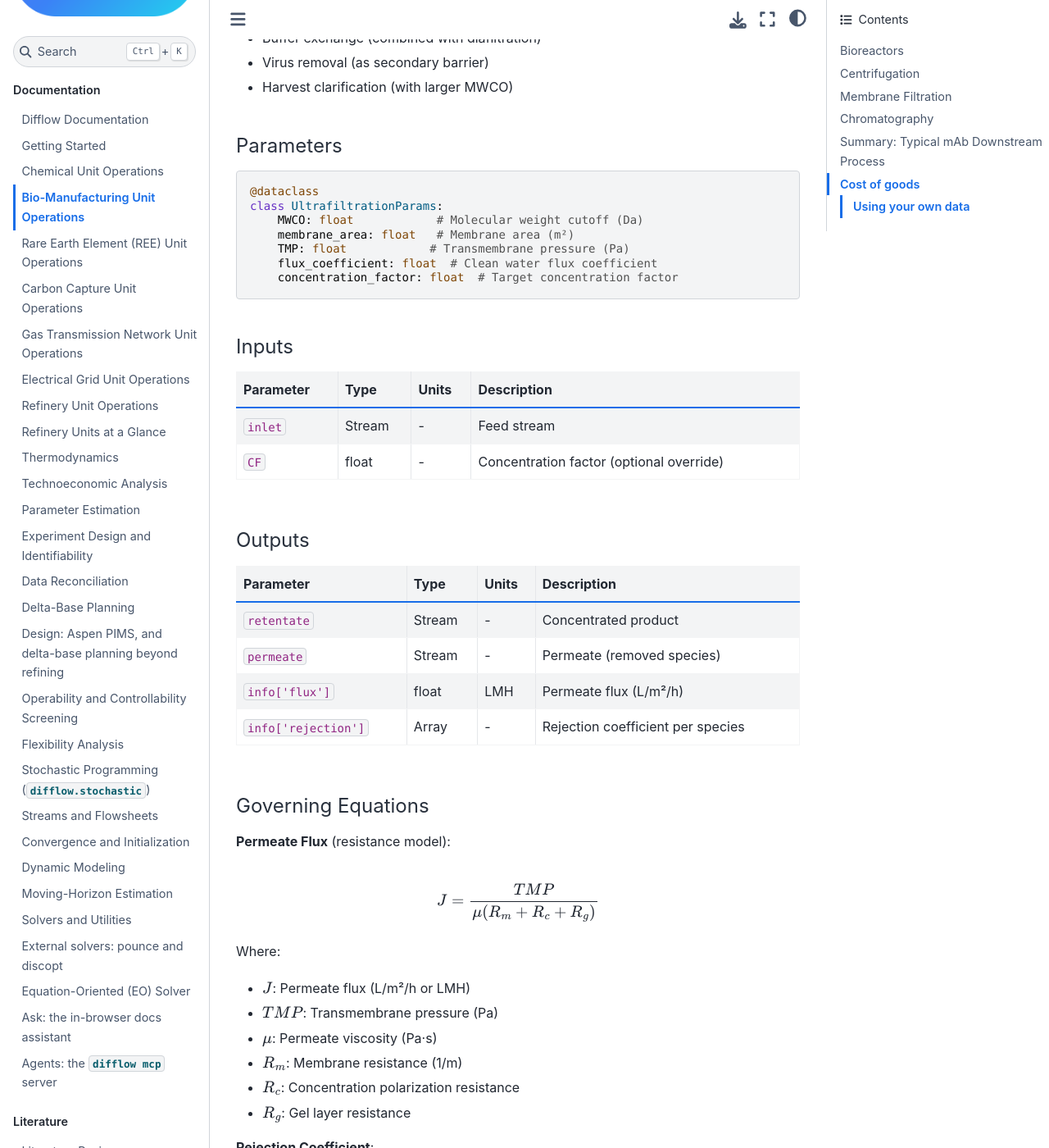
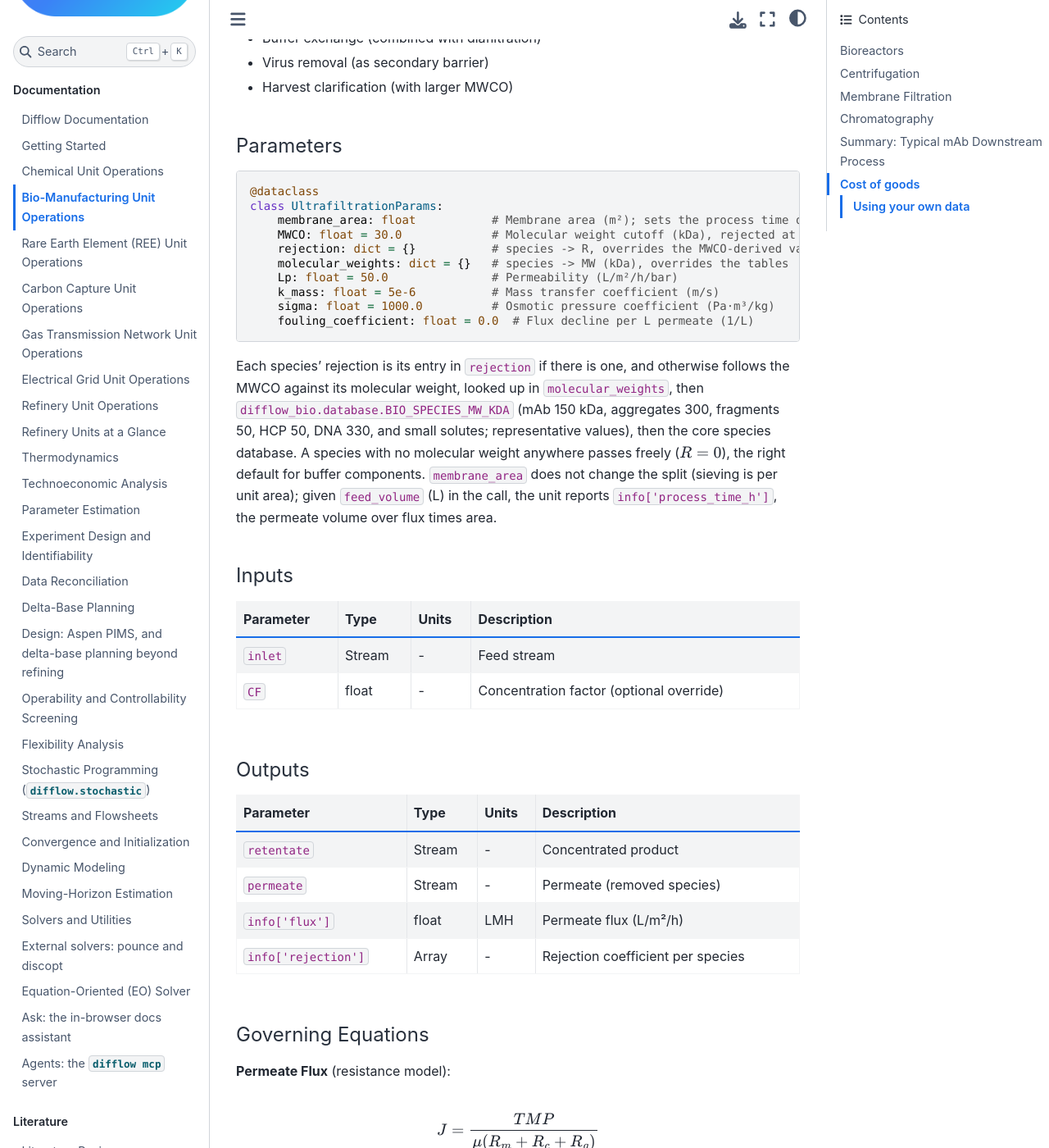
Before and after one commit to jkitchin/differentiable-flowsheets, a Jupyter Book: the page built from docs/unit-operations-bio.md, in a window 1280 px wide and 1400 px high, scrolled down 13613 px. Shown: the whole window at 82% size. Built offline with Jupyter Book 1.0.4 settings and Sphinx 7.4.7 and the Sphinx Book theme 1.1.4, drawn with Linux system fonts in a browser that asks for light colours; some of the changed text lies outside the part shown.

Commit message:
Docs: bio membrane rejection, DF buffer balance, TFF return, changelog
Document the MWCO-based rejection (90% at the cutoff), the parameters the
UF/DF units actually take, the DF buffer semantics and wash-in, and the
uf_df_uf return; record the bio audit changes under Unreleased. The UF
example call and info table are left to the parallel core change.

Co-Authored-By: Claude Opus 5.5 (1M context) <noreply@anthropic.com>

````diff
--- a/docs/unit-operations-bio.md
+++ b/docs/unit-operations-bio.md
@@ -530,12 +530,25 @@ Ultrafiltration is used for:
 ```python
 @dataclass
 class UltrafiltrationParams:
-    MWCO: float            # Molecular weight cutoff (Da)
-    membrane_area: float   # Membrane area (m²)
-    TMP: float            # Transmembrane pressure (Pa)
-    flux_coefficient: float  # Clean water flux coefficient
-    concentration_factor: float  # Target concentration factor
+    membrane_area: float           # Membrane area (m²); sets the process time only
+    MWCO: float = 30.0             # Molecular weight cutoff (kDa), rejected at 90%
+    rejection: dict = {}           # species -> R, overrides the MWCO-derived value
+    molecular_weights: dict = {}   # species -> MW (kDa), overrides the tables
+    Lp: float = 50.0               # Permeability (L/m²/h/bar)
+    k_mass: float = 5e-6           # Mass transfer coefficient (m/s)
+    sigma: float = 1000.0          # Osmotic pressure coefficient (Pa·m³/kg)
+    fouling_coefficient: float = 0.0  # Flux decline per L permeate (1/L)
 ```
+
+Each species' rejection is its entry in `rejection` if there is one, and
+otherwise follows the MWCO against its molecular weight, looked up in
+`molecular_weights`, then `difflow_bio.database.BIO_SPECIES_MW_KDA`
+(mAb 150 kDa, aggregates 300, fragments 50, HCP 50, DNA 330, and small
+solutes; representative values), then the core species database. A species
+with no molecular weight anywhere passes freely ($R = 0$), the right default
+for buffer components. `membrane_area` does not change the split (sieving is
+per unit area); given `feed_volume` (L) in the call, the unit reports
+`info['process_time_h']`, the permeate volume over flux times area.
 
 #### Inputs
 
@@ -571,9 +584,13 @@ Where:
 
 $$R_i = 1 - \frac{C_{i,permeate}}{C_{i,retentate}}$$
 
-For a sharp MWCO:
-- Species with $MW > MWCO$: $R \approx 1$ (fully retained)
-- Species with $MW < MWCO$: $R \approx 0$ (freely permeating)
+From the MWCO (`rejection_from_mw`), a logistic sieving curve in
+$\ln MW$ with $R = 0.9$ at the cutoff, the nominal rating:
+
+$$R = \left[1 + \tfrac{1}{9}\left(\frac{MW}{MWCO}\right)^{-3}\right]^{-1}$$
+
+so a solute five times the cutoff (a 150 kDa mAb on a 30 kDa membrane) is
+rejected at more than 99.9% and a small solute passes freely.
 
 **Concentration Factor**:
 
@@ -644,10 +661,24 @@ Diafiltration is used for:
 
 ```python
 @dataclass
-class DiafiltrationParams(UltrafiltrationParams):
-    diavolumes: float      # Number of diavolumes
-    mode: str = 'constant_volume'  # 'constant_volume' or 'discontinuous'
+class DiafiltrationParams:
+    membrane_area: float           # Membrane area (m²); sets the process time only
+    MWCO: float = 30.0             # kDa; rejection as for Ultrafiltration
+    rejection: dict = {}
+    molecular_weights: dict = {}
+    Lp: float = 50.0
+    k_mass: float = 5e-6
+    sigma: float = 1000.0
+    fouling_coefficient: float = 0.0
 ```
+
+The call is `df(inlet, buffer, n_diavolumes=None, TMP=1.0, feed_volume=None)`
+and returns `((retentate, permeate), info)`. With `n_diavolumes=None` the
+buffer stream is the buffer fed: it enters the balance and sets
+$N_{DV}$ = buffer / inlet (amounts as the volume proxy). With
+`n_diavolumes` given, only the buffer's composition is used, scaled to
+$N_{DV}$ times the inlet, and `info['buffer_consumed']` is the buffer that
+entered, so retentate + permeate = inlet + buffer consumed for every species.
 
 #### Governing Equations
 
@@ -662,6 +693,12 @@ $$\frac{C}{C_0} = \exp(-N_{DV}(1-R))$$
 For freely permeating species ($R = 0$):
 
 $$\frac{C}{C_0} = \exp(-N_{DV})$$
+
+**Buffer wash-in** of a species fed at $C_b$ with sieving $s = 1 - R$:
+
+$$\frac{C}{C_b} = \frac{1 - \exp(-s N_{DV})}{s}$$
+
+which tends to $N_{DV}$ (everything added stays) as $R \to 1$.
 
 **Required Diavolumes** for target removal:
 
@@ -680,20 +717,16 @@ $$N_{DV} = -\frac{\ln(C/C_0)}{1-R}$$
 ```python
 from difflow_bio.units.filtration import Diafiltration, DiafiltrationParams
 
-params = DiafiltrationParams(
-    MWCO=30000,
-    membrane_area=5.0,
-    TMP=150000,
-    diavolumes=5,
-    mode='constant_volume'
-)
+params = DiafiltrationParams(MWCO=30.0, membrane_area=5.0)  # 30 kDa
 
 df = Diafiltration(params)
 feed = make_stream({'mAb': 10.0, 'salt': 150.0, 'buffer': 840.0}, T=298.0, P=101325.0)
-new_buffer = make_stream({'salt': 0.0, 'new_buffer': 1000.0}, T=298.0, P=101325.0)
+new_buffer = make_stream({'new_buffer': 5000.0}, T=298.0, P=101325.0)  # 5 diavolumes
 
-retentate, permeate, info = df(feed, buffer=new_buffer)
-print(f"Salt removal: {1 - retentate['salt']/feed['salt']:.1%}")
+(retentate, permeate), info = df(feed, new_buffer)
+print(f"Diavolumes: {float(info['n_diavolumes']):.1f}")
+print(f"Salt removal: {1 - float(retentate['F_salt'] / feed['F_salt']):.1%}")
+print(f"mAb kept: {float(retentate['F_mAb']) / 10.0:.2%}")
 ```
 
 ---
@@ -718,6 +751,10 @@ print(f"Salt removal: {1 - retentate['salt']/feed['salt']:.1%}")
 1. **Concentration**: UF mode to reduce volume
 2. **Diafiltration**: Buffer exchange at constant volume
 3. **UF/DF Sequence**: Concentrate → Diafiltrate → Final concentration
+
+`TFF.uf_df_uf(inlet, buffer, CF_initial, n_diavolumes, CF_final)` returns
+`((product, uf1_permeate, df_permeate, uf2_permeate), info)`; the four
+streams sum to the inlet plus `info['buffer_consumed']` for every species.
 
 ---
 
````
Also changed, not shown: CHANGELOG.md (+23 -0 lines).
